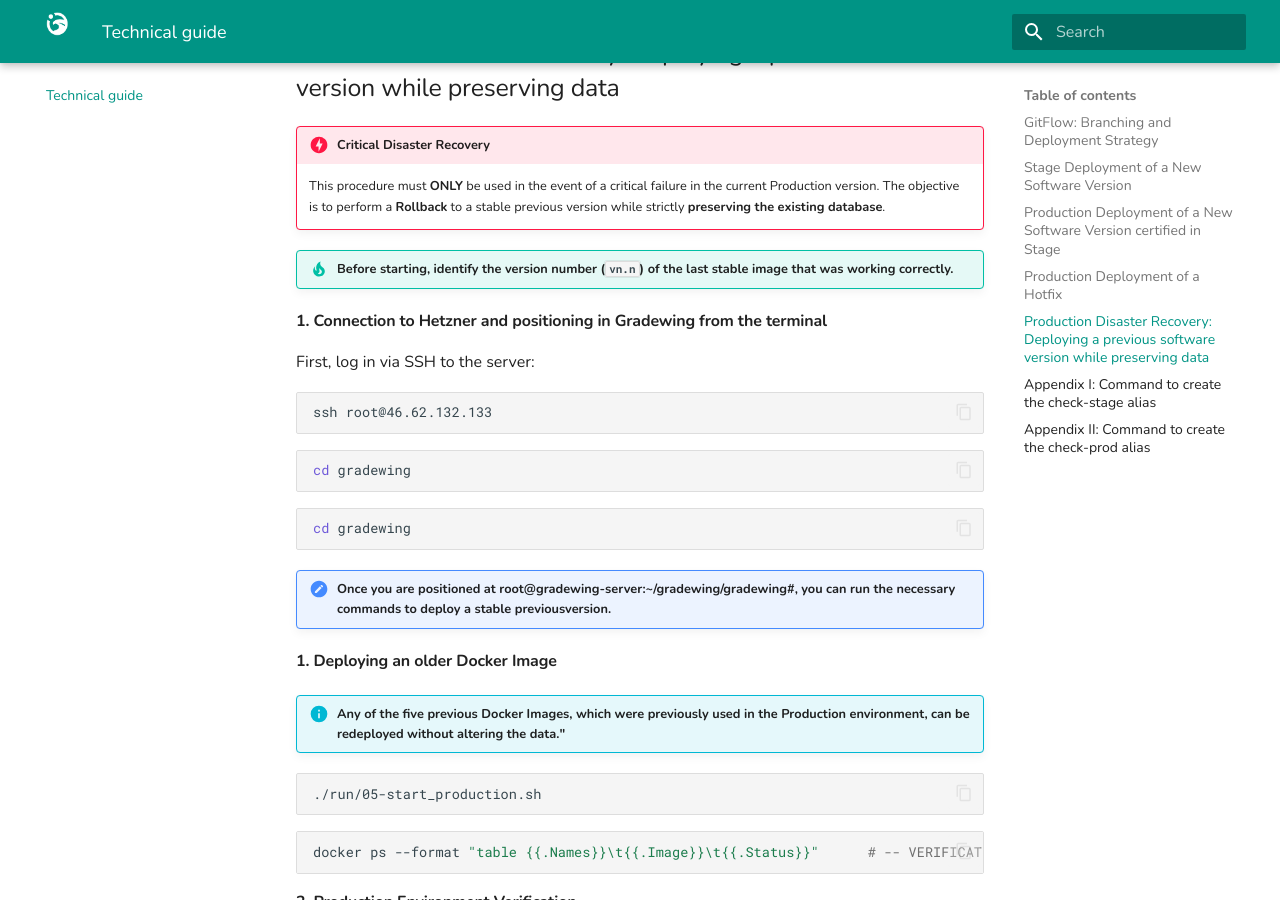
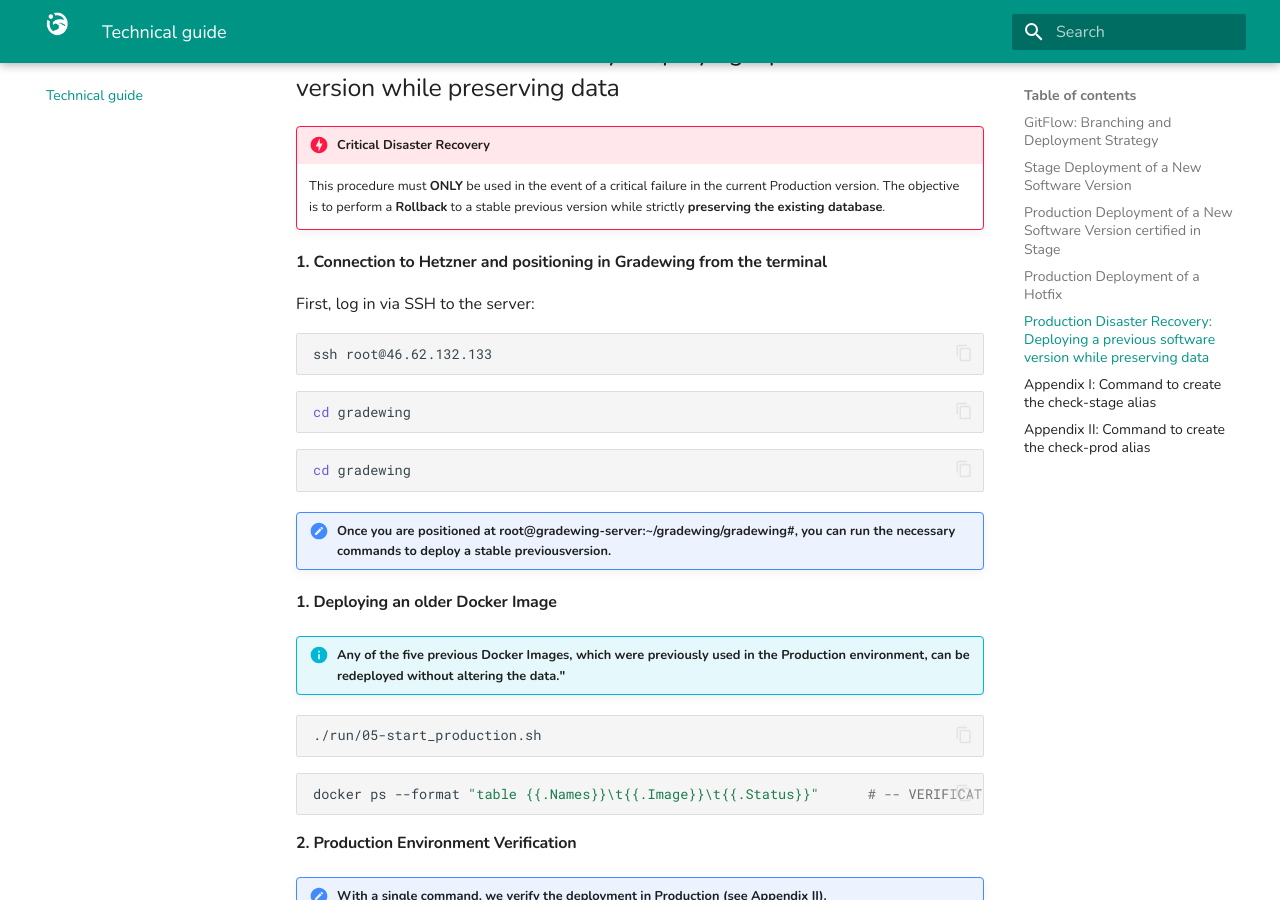
Before and after one commit to pablopenlop/gradewing_guide, an MkDocs documentation site: the page built from docs/other.md, in a window 1280 px wide and 900 px high, scrolled down 8644 px. Built offline with MkDocs 1.6.1 and Material for MkDocs 9.7.7, drawn with Linux system fonts in a browser that asks for light colours.

Commit message:
Update other.md

```diff
--- a/docs/other.md
+++ b/docs/other.md
@@ -359,8 +359,6 @@ git branch -a				# -- VERIFICATION
 !!! danger "Critical Disaster Recovery"
     This procedure must **ONLY** be used in the event of a critical failure in the current Production version. The objective is to perform a **Rollback** to a stable previous version while strictly **preserving the existing database**.
 
-!!! tip "Before starting, identify the version number (`vn.n`) of the last stable image that was working correctly."
-
 #### 1. Connection to Hetzner and positioning in Gradewing from the terminal
 
 First, log in via SSH to the server:
```
